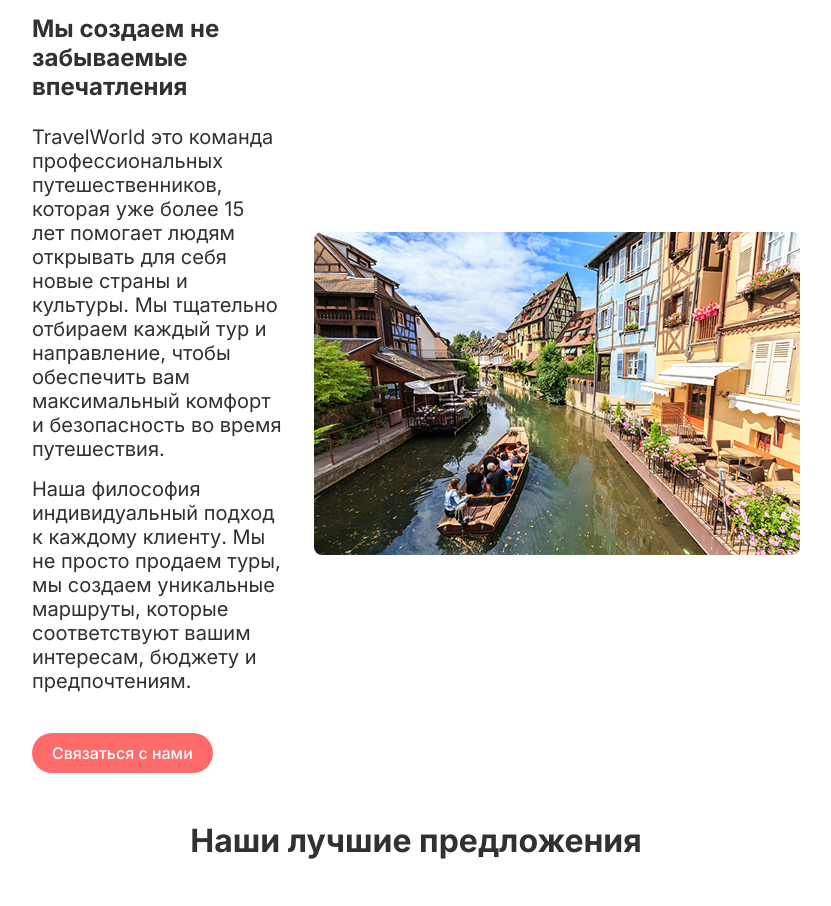
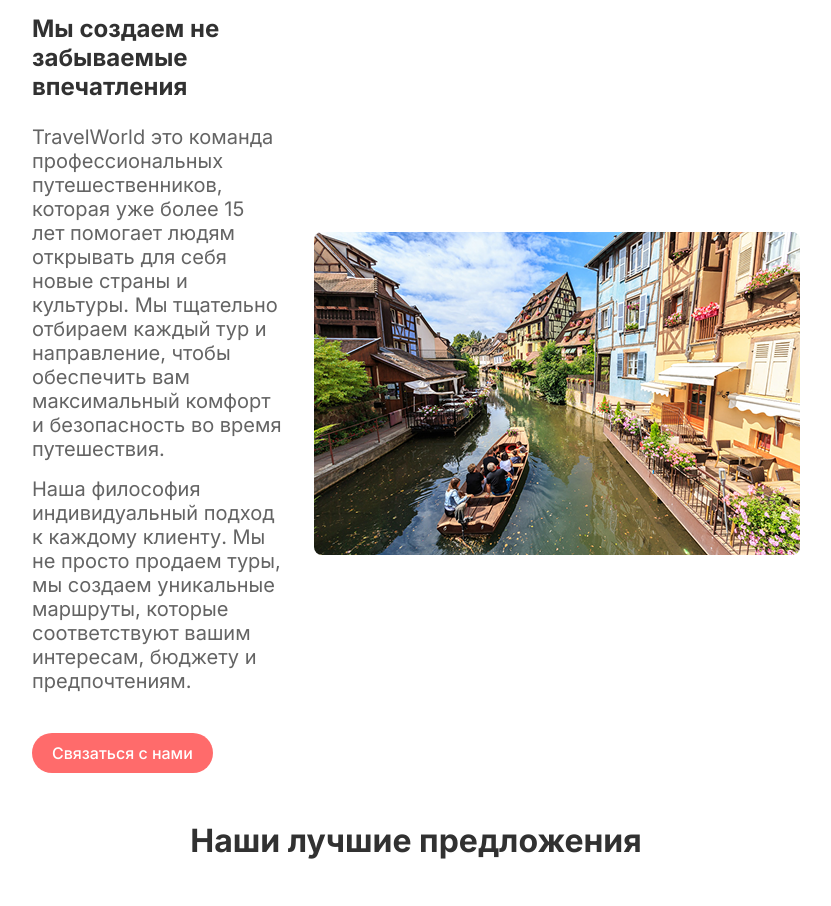
Before and after one commit to tyqFaradey/Web, a React (Vite) app in the folder lab2/css_2/: page / in a window 1280 px wide. Shown: the part 600-1506 px from the top of the page, without its empty margins (224-1055 px from the left). Built offline with nearby package versions, Linux system fonts and the light colour scheme.

Commit message:
add new text color

```diff
--- a/lab2/css_2/src/app/styles/_vars.scss
+++ b/lab2/css_2/src/app/styles/_vars.scss
@@ -1,5 +1,6 @@
 $color-acient: #ff6b6b;
 $color-text: #313131;
+$color-sub-text: #646464;
 
 $color-background: #ffffff;
 $font-main: "Inter", sans-serif;
--- a/lab2/css_2/src/widgets/section2/Section2.module.scss
+++ b/lab2/css_2/src/widgets/section2/Section2.module.scss
@@ -23,6 +23,7 @@
 
 .text {
   margin-bottom: 1.5rem;
+  color: $color-sub-text;
 }
 
 .textPart {
```
